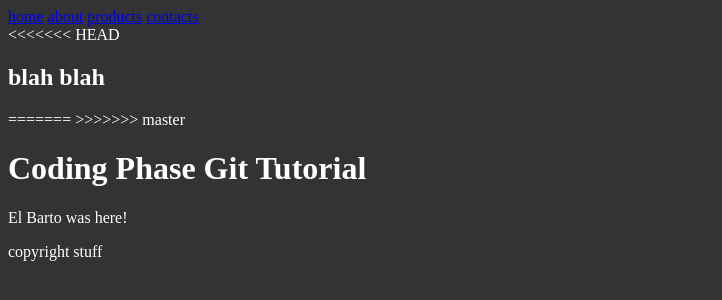
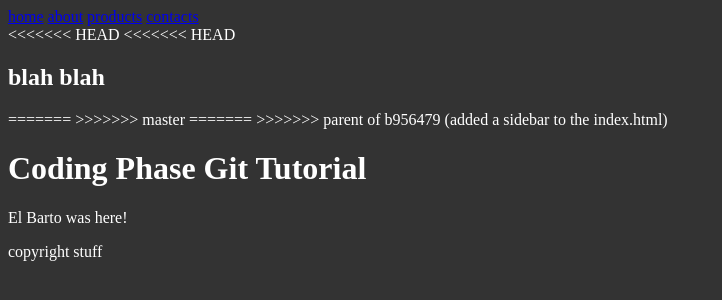
Before and after one commit to signeyz/git-course, a plain HTML site: page index.html in a window 1280 px wide. Shown: the whole page, without its empty margins (0-722 px from the left). Drawn offline with Linux system fonts and the light colour scheme.

Commit message:
added the hard reset in order to commit

```diff
--- a/index.html
+++ b/index.html
@@ -15,11 +15,14 @@
       <a href="#">contacts</a>
     </header>
 <<<<<<< HEAD
+<<<<<<< HEAD
     <aside>
       <h2>blah blah</h2>
     </aside>
 =======
 >>>>>>> master
+=======
+>>>>>>> parent of b956479 (added a sidebar to the index.html)
     <h1>Coding Phase Git Tutorial</h1>
     <p>El Barto was here!</p>
     <footer>copyright stuff</footer>
```
